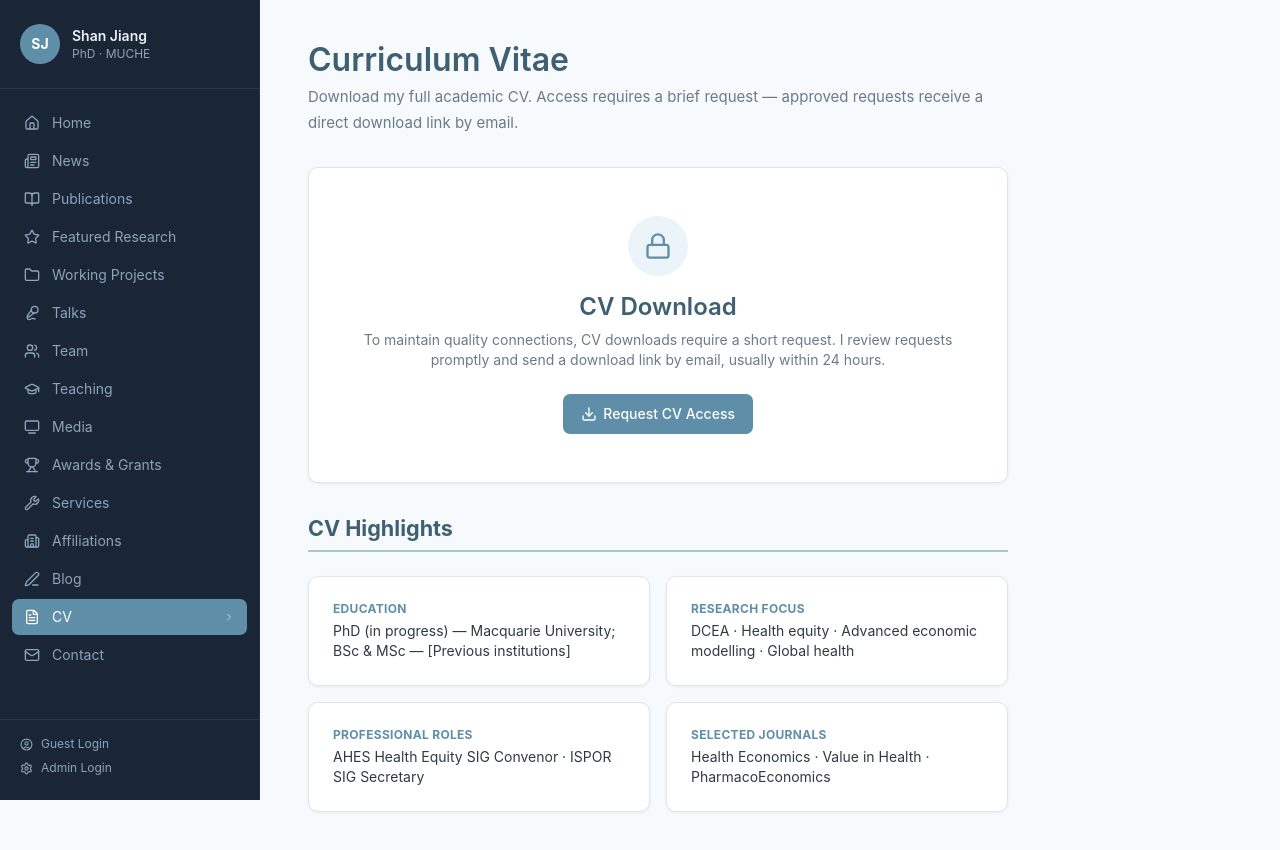
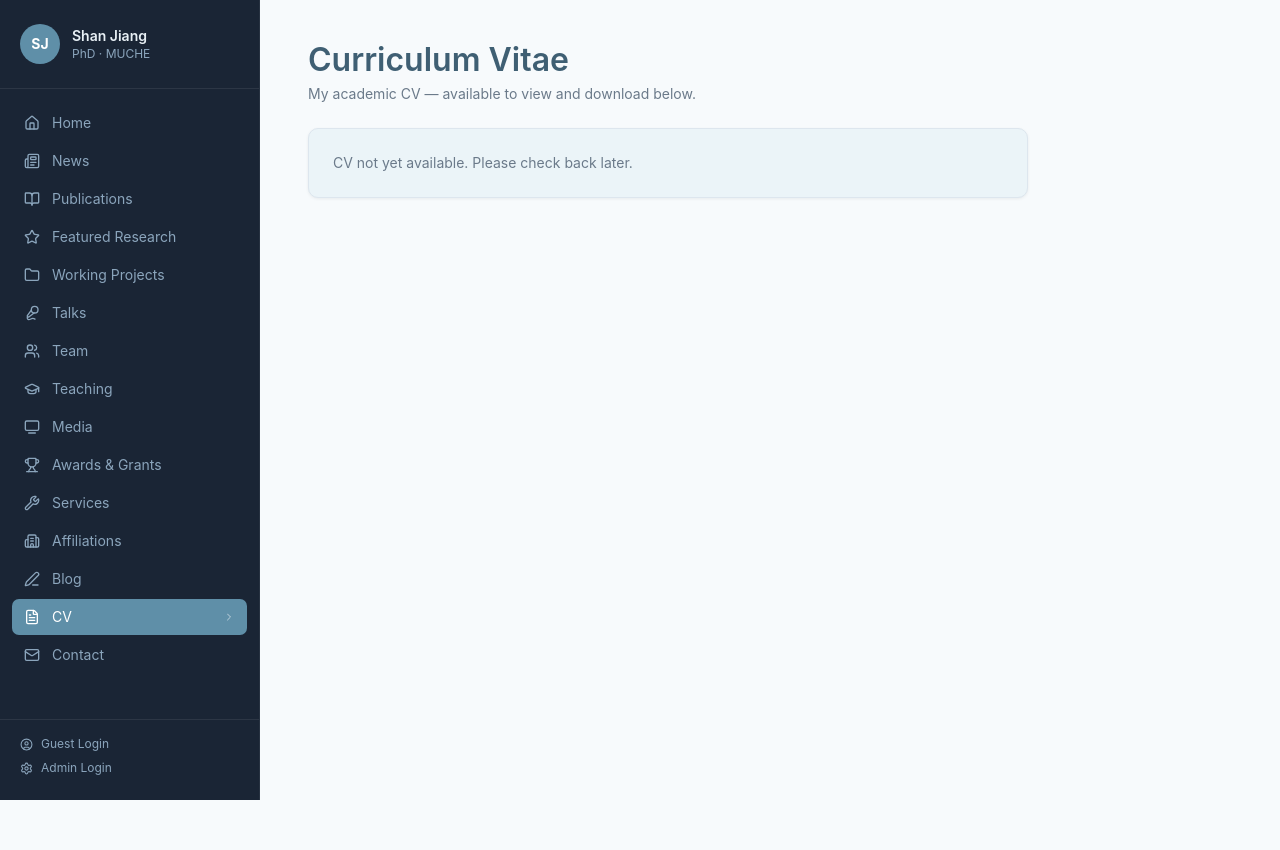
Before and after one commit to mingshanlzh/mingshanlzh.github.io, a Next.js app in the folder shan-website/: page /cv in a window 1280 px wide. After the commit the page ends 800 px from the top, so only its background shows below. Built offline with nearby package versions, Linux system fonts and the light colour scheme.

Commit message:
Rewrite CV page: GitHub URL auto-convert, direct URL, localStorage

```diff
--- a/shan-website/app/cv/page.tsx
+++ b/shan-website/app/cv/page.tsx
@@ -1,133 +1,168 @@
 "use client";
-import { useState } from "react";
-import { Download, Lock, Mail, CheckCircle2 } from "lucide-react";
+import { useState, useEffect } from "react";
+import { FileText, Plus, Trash2, X, ExternalLink, Download, Check } from "lucide-react";
+import { useAdmin } from "@/app/lib/AdminContext";
+
+type CVEntry = {
+  id: string;
+  label: string;
+  url: string;
+  type: "github" | "direct";
+  uploadedAt: string;
+};
+
+function toRawUrl(url: string, type: "github" | "direct"): string {
+  if (type === "direct") return url;
+  // Convert GitHub blob URL to raw URL
+  return url
+    .replace("https://github.com/", "https://raw.githubusercontent.com/")
+    .replace("/blob/", "/");
+}
 
 export default function CVPage() {
-  const [step, setStep] = useState<"idle" | "form" | "submitted">("idle");
-  const [form, setForm] = useState({ name: "", email: "", affiliation: "", reason: "" });
+  const { isAdmin } = useAdmin();
+  const [entries, setEntries] = useState<CVEntry[]>([]);
+  const [showForm, setShowForm] = useState(false);
+  const [form, setForm] = useState<Omit<CVEntry, "id" | "uploadedAt">>({
+    label: "",
+    url: "",
+    type: "github",
+  });
 
-  function handleSubmit(e: React.FormEvent) {
+  useEffect(() => {
+    try {
+      const stored = localStorage.getItem("sj_cv_entries");
+      if (stored) setEntries(JSON.parse(stored));
+    } catch {}
+  }, []);
+
+  function saveEntries(updated: CVEntry[]) {
+    setEntries(updated);
+    localStorage.setItem("sj_cv_entries", JSON.stringify(updated));
+  }
+
+  function handleAdd(e: React.FormEvent) {
     e.preventDefault();
-    // In production this POSTs to a Supabase function or Formspree
-    setStep("submitted");
+    if (!form.label || !form.url) return;
+    const newEntry: CVEntry = {
+      ...form,
+      id: `cv_${Date.now()}`,
+      uploadedAt: new Date().toISOString(),
+    };
+    saveEntries([...entries, newEntry]);
+    setForm({ label: "", url: "", type: "github" });
+    setShowForm(false);
+  }
+
+  function handleDelete(id: string) {
+    if (confirm("Remove this CV entry?")) saveEntries(entries.filter((e) => e.id !== id));
   }
 
   return (
-    <div style={{ maxWidth: "700px" }}>
-      <h1 style={{ marginBottom: "0.25rem" }}>Curriculum Vitae</h1>
-      <p className="mb-8" style={{ color: "var(--text-muted)" }}>
-        Download my full academic CV. Access requires a brief request — approved requests receive a direct download link by email.
-      </p>
+    <div style={{ maxWidth: "720px" }}>
+      <div className="flex items-center justify-between mb-6">
+        <div>
+          <h1 style={{ marginBottom: "0.25rem" }}>Curriculum Vitae</h1>
+          <p className="text-sm" style={{ color: "var(--text-muted)" }}>
+            My academic CV — available to view and download below.
+          </p>
+        </div>
+        {isAdmin && (
+          <button onClick={() => setShowForm(!showForm)} className="btn btn-primary text-sm">
+            <Plus size={15} /> Add CV
+          </button>
+        )}
+      </div>
 
-      {step === "idle" && (
-        <div className="card" style={{ textAlign: "center", padding: "3rem 2rem" }}>
-          <div className="flex justify-center mb-4">
-            <div className="p-4 rounded-full" style={{ background: "var(--accent-bg)" }}>
-              <Lock size={28} style={{ color: "var(--accent)" }} />
-            </div>
+      {showForm && isAdmin && (
+        <div className="card mb-6" style={{ border: "1.5px solid var(--accent)" }}>
+          <div className="flex items-center justify-between mb-4">
+            <h2 style={{ marginBottom: 0, fontSize: "1rem" }}>Add CV Link</h2>
+            <button onClick={() => setShowForm(false)} style={{ background: "none", border: "none", cursor: "pointer" }}>
+              <X size={18} style={{ color: "var(--text-muted)" }} />
+            </button>
           </div>
-          <h2 style={{ marginBottom: "0.5rem" }}>CV Download</h2>
-          <p className="text-sm mb-6" style={{ color: "var(--text-muted)" }}>
-            To maintain quality connections, CV downloads require a short request. I review requests
-            promptly and send a download link by email, usually within 24 hours.
-          </p>
-          <button onClick={() => setStep("form")} className="btn btn-primary">
-            <Download size={16} /> Request CV Access
-          </button>
-        </div>
-      )}
-
-      {step === "form" && (
-        <div className="card">
-          <h2 className="mb-4">Request CV Access</h2>
-          <form onSubmit={handleSubmit} className="flex flex-col gap-4">
+          <form onSubmit={handleAdd} className="flex flex-col gap-3">
             <div>
-              <label className="block text-sm font-medium mb-1" style={{ color: "var(--text-heading)" }}>
-                Your Name *
-              </label>
-              <input required type="text" value={form.name}
-                onChange={(e) => setForm({ ...form, name: e.target.value })}
-                className="w-full rounded-lg px-3 py-2 text-sm"
-                style={{ border: "1.5px solid var(--border)", outline: "none", background: "var(--bg-primary)" }}
-                placeholder="Dr Jane Smith"
-              />
+              <label className="block text-xs font-medium mb-1" style={{ color: "var(--text-heading)" }}>Label *</label>
+              <input required value={form.label} onChange={(e) => setForm({ ...form, label: e.target.value })}
+                placeholder="e.g. Full CV (April 2026)" className="w-full rounded-lg px-3 py-2 text-sm"
+                style={{ border: "1.5px solid var(--border)", outline: "none", background: "var(--bg-primary)" }} />
             </div>
             <div>
-              <label className="block text-sm font-medium mb-1" style={{ color: "var(--text-heading)" }}>
-                Email Address *
-              </label>
-              <input required type="email" value={form.email}
-                onChange={(e) => setForm({ ...form, email: e.target.value })}
-                className="w-full rounded-lg px-3 py-2 text-sm"
-                style={{ border: "1.5px solid var(--border)", outline: "none", background: "var(--bg-primary)" }}
-                placeholder="jane@university.edu"
-              />
+              <label className="block text-xs font-medium mb-1" style={{ color: "var(--text-heading)" }}>URL *</label>
+              <input required value={form.url} onChange={(e) => setForm({ ...form, url: e.target.value })}
+                placeholder="GitHub file URL or direct PDF URL" className="w-full rounded-lg px-3 py-2 text-sm"
+                style={{ border: "1.5px solid var(--border)", outline: "none", background: "var(--bg-primary)" }} />
             </div>
             <div>
-              <label className="block text-sm font-medium mb-1" style={{ color: "var(--text-heading)" }}>
-                Institution / Organisation *
-              </label>
-              <input required type="text" value={form.affiliation}
-                onChange={(e) => setForm({ ...form, affiliation: e.target.value })}
+              <label className="block text-xs font-medium mb-1" style={{ color: "var(--text-heading)" }}>Type</label>
+              <select value={form.type} onChange={(e) => setForm({ ...form, type: e.target.value as CVEntry["type"] })}
                 className="w-full rounded-lg px-3 py-2 text-sm"
-                style={{ border: "1.5px solid var(--border)", outline: "none", background: "var(--bg-primary)" }}
-                placeholder="University of X"
-              />
+                style={{ border: "1.5px solid var(--border)", outline: "none", background: "var(--bg-primary)" }}>
+                <option value="github">GitHub URL (auto-converted to raw)</option>
+                <option value="direct">Direct URL (use as-is)</option>
+              </select>
+              {form.type === "github" && form.url && (
+                <p className="text-xs mt-1" style={{ color: "var(--text-muted)" }}>
+                  Raw URL: {toRawUrl(form.url, "github")}
+                </p>
+              )}
             </div>
-            <div>
-              <label className="block text-sm font-medium mb-1" style={{ color: "var(--text-heading)" }}>
-                Reason for Request
-              </label>
-              <textarea rows={3} value={form.reason}
-                onChange={(e) => setForm({ ...form, reason: e.target.value })}
-                className="w-full rounded-lg px-3 py-2 text-sm"
-                style={{ border: "1.5px solid var(--border)", outline: "none", background: "var(--bg-primary)", resize: "vertical" }}
-                placeholder="e.g. Considering for a collaborative grant application"
-              />
-            </div>
-            <div className="flex gap-3 pt-2">
-              <button type="submit" className="btn btn-primary">
-                <Mail size={15} /> Submit Request
+            <div className="flex gap-2 pt-1">
+              <button type="submit" className="btn btn-primary text-sm">
+                <Check size={14} /> Add
               </button>
-              <button type="button" onClick={() => setStep("idle")} className="btn btn-outline">
-                Cancel
-              </button>
+              <button type="button" onClick={() => setShowForm(false)} className="btn btn-outline text-sm">Cancel</button>
             </div>
           </form>
         </div>
       )}
 
-      {step === "submitted" && (
-        <div className="card" style={{ textAlign: "center", padding: "3rem 2rem" }}>
-          <div className="flex justify-center mb-4">
-            <div className="p-4 rounded-full" style={{ background: "#E6F9EF" }}>
-              <CheckCircle2 size={28} style={{ color: "#38A169" }} />
-            </div>
-          </div>
-          <h2 style={{ marginBottom: "0.5rem" }}>Request Received</h2>
+      {entries.length === 0 && (
+        <div className="card" style={{ background: "var(--accent-bg)" }}>
           <p className="text-sm" style={{ color: "var(--text-muted)" }}>
-            Thank you — I will review your request and send a download link to{" "}
-            <strong>{form.email}</strong> shortly (usually within 24 hours).
+            {isAdmin ? 'No CV uploaded yet. Click "Add CV" to add a link.' : "CV not yet available. Please check back later."}
           </p>
         </div>
       )}
 
-      {/* Preview section */}
-      <div className="mt-8">
-        <h2 className="section-title">CV Highlights</h2>
-        <div className="grid sm:grid-cols-2 gap-4">
-          {[
-            { label: "Education", value: "PhD (in progress) — Macquarie University; BSc & MSc — [Previous institutions]" },
-            { label: "Research Focus", value: "DCEA · Health equity · Advanced economic modelling · Global health" },
-            { label: "Professional Roles", value: "AHES Health Equity SIG Convenor · ISPOR SIG Secretary" },
-            { label: "Selected Journals", value: "Health Economics · Value in Health · PharmacoEconomics" },
-          ].map((item) => (
-            <div key={item.label} className="card">
-              <p className="text-xs font-bold uppercase tracking-wide mb-1" style={{ color: "var(--accent)" }}>{item.label}</p>
-              <p className="text-sm" style={{ color: "var(--text-body)" }}>{item.value}</p>
+      <div className="flex flex-col gap-4">
+        {entries.map((entry) => {
+          const rawUrl = toRawUrl(entry.url, entry.type);
+          return (
+            <div key={entry.id} className="card">
+              <div className="flex items-center gap-4">
+                <div className="p-3 rounded-xl flex-shrink-0" style={{ background: "var(--accent-bg)" }}>
+                  <FileText size={22} style={{ color: "var(--accent)" }} />
+                </div>
+                <div className="flex-1">
+                  <p className="font-semibold text-sm" style={{ color: "var(--text-heading)" }}>{entry.label}</p>
+                  <p className="text-xs mt-0.5" style={{ color: "var(--text-muted)" }}>
+                    Added {new Date(entry.uploadedAt).toLocaleDateString("en-AU", { year: "numeric", month: "long", day: "numeric" })}
+                  </p>
+                </div>
+                <div className="flex gap-2 items-center">
+                  <a href={rawUrl} target="_blank" rel="noopener noreferrer"
+                    className="btn btn-outline text-xs" style={{ padding: "0.35rem 0.7rem" }}>
+                    <ExternalLink size={13} /> View
+                  </a>
+                  <a href={rawUrl} download
+                    className="btn btn-primary text-xs" style={{ padding: "0.35rem 0.7rem" }}>
+                    <Download size={13} /> Download
+                  </a>
+                  {isAdmin && (
+                    <button onClick={() => handleDelete(entry.id)}
+                      className="btn text-xs"
+                      style={{ padding: "0.35rem 0.5rem", color: "#E53E3E", border: "1.5px solid #E53E3E", background: "transparent" }}>
+                      <Trash2 size={13} />
+                    </button>
+                  )}
+                </div>
+              </div>
             </div>
-          ))}
-        </div>
+          );
+        })}
       </div>
     </div>
   );
```
